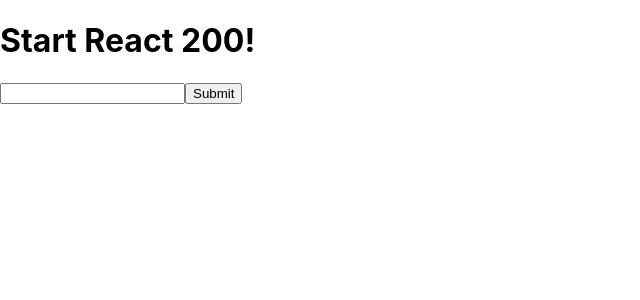
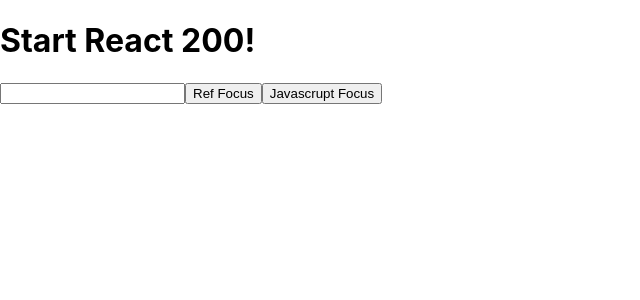
Before and after one commit to my-choe/react200, a React (Create React App) app: page / in a window 1280 px wide. Shown: the top 300 px of the page, without its empty margins (0-640 px from the left). Built offline with nearby package versions, Linux system fonts and the light colour scheme.

Commit message:
073 Ref 사용하기

```diff
--- a/src/App.js
+++ b/src/App.js
@@ -1,11 +1,11 @@
 import React from 'react';
-import ReactonSubmit from './R072_onSubmit';
+import ReactRef from './R073_ReactRef';
 
 function App() {
   return (
     <div>
       <h1>Start React 200!</h1>
-      <ReactonSubmit/>
+      <ReactRef/>
     </div>
   );
 }
--- /dev/null
+++ b/src/R073_ReactRef.js
@@ -0,0 +1,35 @@
+import React, { Component } from 'react';
+/**
+ * react에서 element 값을 얻거나 수정할 때 보통 javascript나 jquery를 사용한다.
+ * 이때 id나 class같은 속성으로 element에 접근한다.
+ * Ref를 사용하면 element가 참조하는 변수에 접근해 변경하고 element를 제어할 수 있다.
+ * line 27 element에 ref속성을 추가하고 Ref변수에 inputRef를 할당해 참조하도록 한다.
+ * 이때 참조에 대한 정보가 ref의 current라는 속성에 할당된다.
+ */
+
+class R073_ReactRef extends Component{
+    constructor(props) {
+        super(props);
+        this.InputRef = React.createRef();
+    }
+
+    RefFocus = (e) => {
+        this.InputRef.current.focus();
+    }
+
+    JavascriptFocus() {
+        document.getElementById('id').focus();
+    }
+
+    render(){
+        return(
+            <>
+                <input type="text" id="id" ref={this.InputRef}/>
+                <input type="button" value="Ref Focus" onClick={this.RefFocus}/>
+                <input type="button" value="Javascrupt Focus" onClick={this.JavascriptFocus}/>
+            </>
+        )
+    }
+}
+
+export default R073_ReactRef;
```
